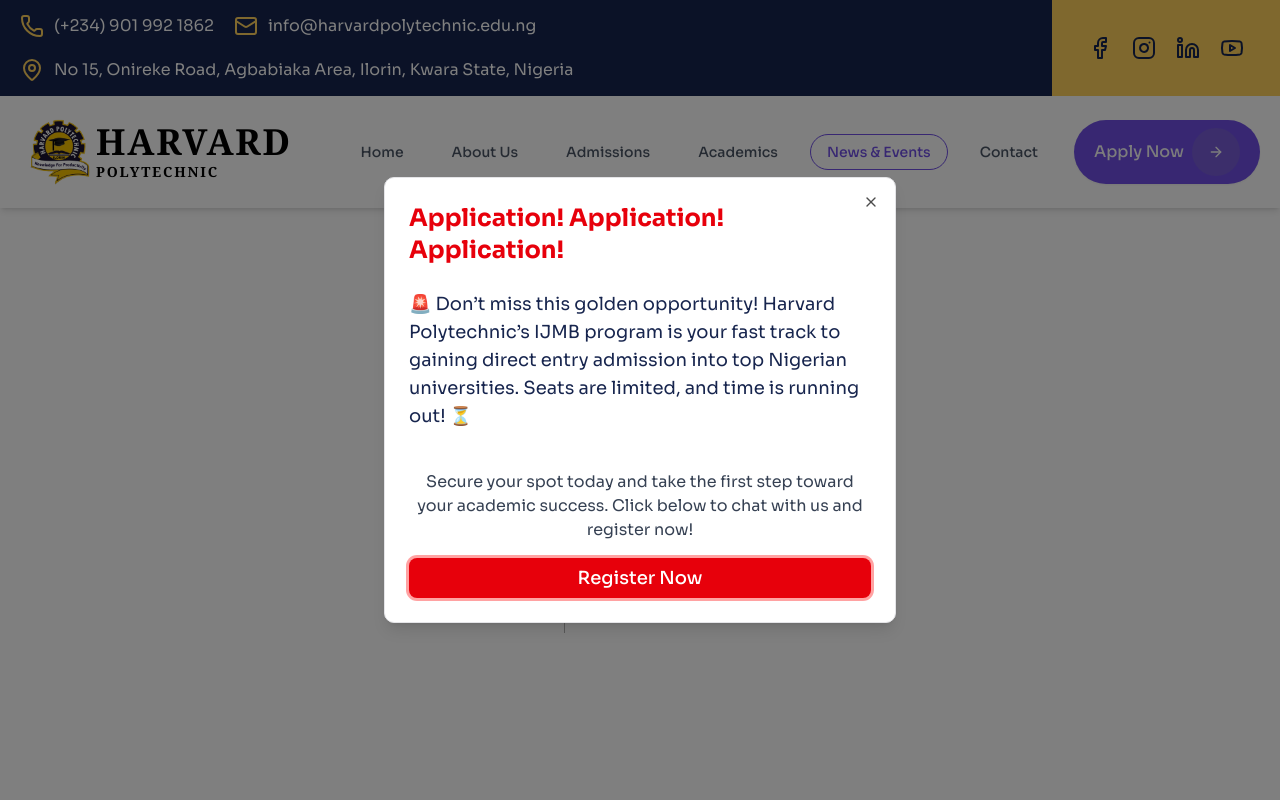
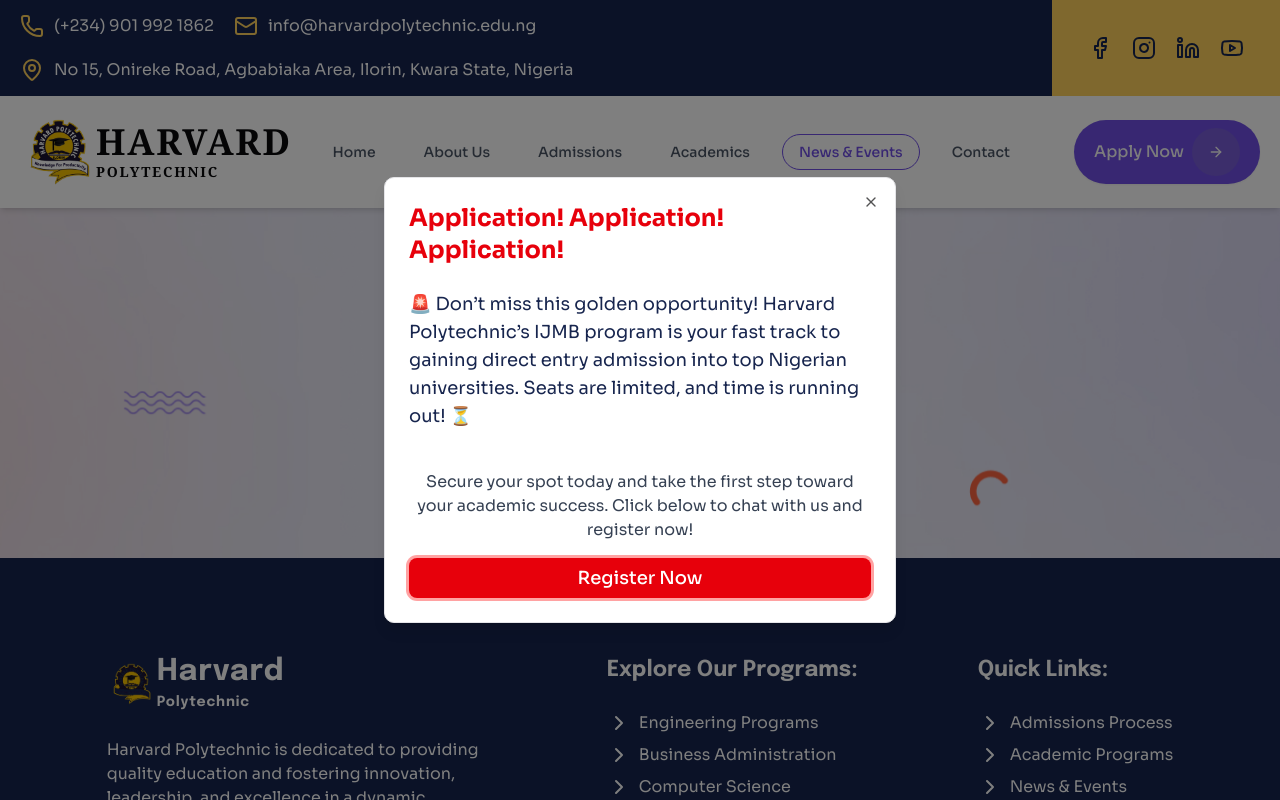
Before and after one commit to d-code-h/harvard-polytechnic, a Next.js app: page /news in a window 1280 px wide. Before the commit this address had no page. Shown: the top 800 px of the page. Built offline with nearby package versions, Linux system fonts and the light colour scheme.

Commit message:
Add News page component with Hero and Footer

```diff
--- /dev/null
+++ b/app/news/page.tsx
@@ -0,0 +1,14 @@
+import Footer from '@/components/Footer';
+import Hero from '@/components/global/Hero';
+import React from 'react';
+
+const News = () => {
+  return (
+    <main>
+      <Hero title="News & Events" />
+      <Footer />
+    </main>
+  );
+};
+
+export default News;
--- a/components/Header.tsx
+++ b/components/Header.tsx
@@ -78,7 +78,7 @@ const Header = () => {
             </Button>
           ))}
         </nav>
-        <div className="order-2 lg:order-3 ms-5 max-md:hidden">
+        <div className="order-2 lg:order-3 ms-12 max-md:hidden">
           <CustomButton text="Apply Now" />
         </div>
       </div>
```
